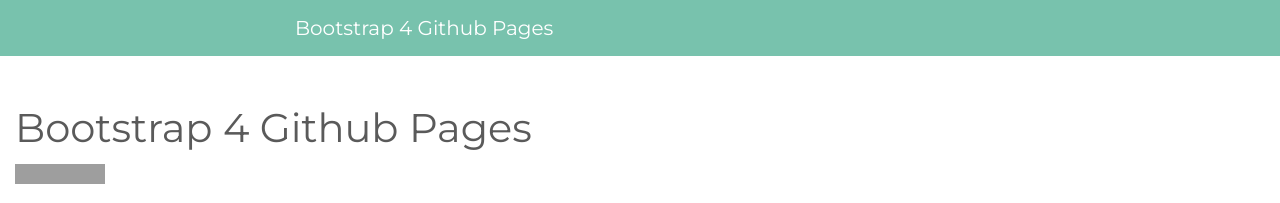
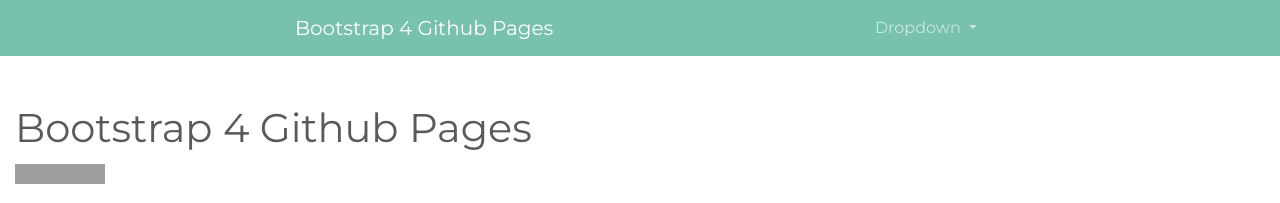
Before and after one commit to JaliscoComoVamos/epc2020, a Jekyll site: the page built from index.md, in a window 1280 px wide and 900 px high. Shown: the top 203 px of the window. Built offline with Jekyll 4.4.1, drawn with Linux system fonts in a browser that asks for light colours; grey boxes are pictures that could not be loaded.

Commit message:
Update header.html

```diff
--- a/_includes/header.html
+++ b/_includes/header.html
@@ -18,10 +18,7 @@
           </li>
           {%- endif -%}
         {% endfor -%}
-       <!-- <li class="nav-item">
-          <a class="nav-link" href="{{ site.github.repository_url }}">Fork me on Github</a>
-        </li>
-                <li class="nav-item dropdown">
+     <li class="nav-item dropdown">
         <a class="nav-link dropdown-toggle" href="#" id="navbarDropdown" role="button" data-toggle="dropdown" aria-haspopup="true" aria-expanded="false">
           Dropdown
         </a>
@@ -29,7 +26,7 @@
           <a class="dropdown-item" href="bienestar-subjetivo.html">Bienestar Subjetivo</a>
           <a class="dropdown-item" href="movilidad.html">Movilidad</a>
         </div>
-      </li>-->
+      </li>
       </ul>
     </div>
   </div>
```
